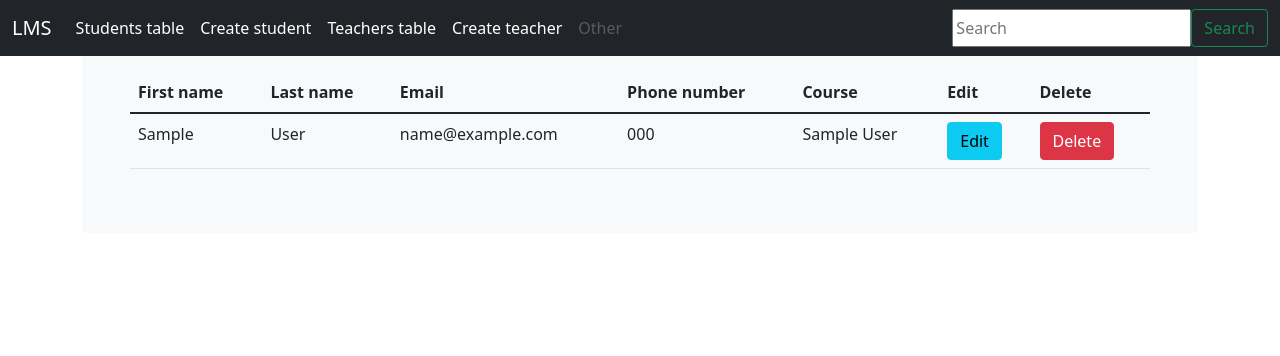
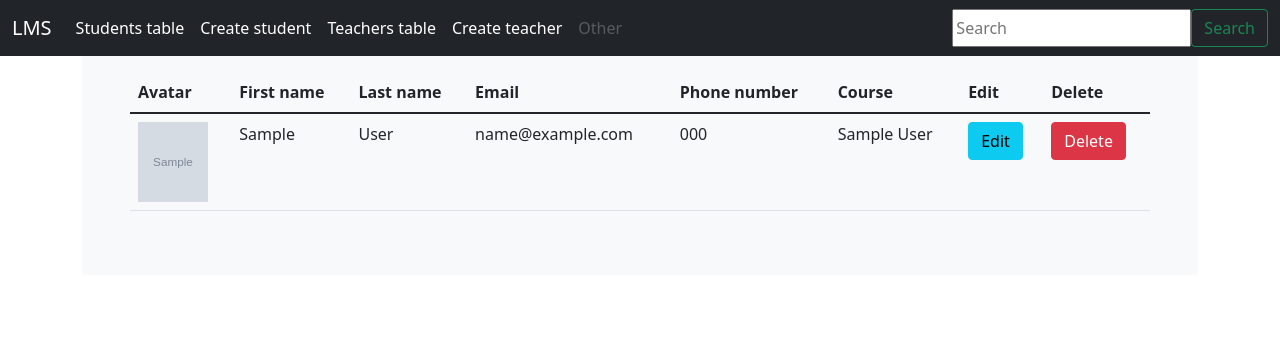
Before and after one commit to NastyaKolodezhnaya/django_lms, a Django app: template students/templates/show_students.html in a window 1280 px wide. Shown: the top 356 px of the page. Run offline with Django 3.2, Linux system fonts and the light colour scheme; the template is opened without the code that fills it: values that come from a table or form of the project are taken from there, others are empty; tables that the repository leaves empty hold one stand-in row (values such as "Sample post"); grey boxes marked "Sample" are stand-in pictures.

Commit message:
hw16, media

```diff
--- a/lms/settings.py
+++ b/lms/settings.py
@@ -136,3 +136,6 @@ STATIC_ROOT = os.path.join(BASE_DIR, 'staticfiles')
 DEFAULT_AUTO_FIELD = 'django.db.models.BigAutoField'
 
 CRISPY_TEMPLATE_PACK = "bootstrap4"
+
+MEDIA_URL = '/media/'
+MEDIA_ROOT = os.path.join(BASE_DIR, 'media')
--- a/students/forms.py
+++ b/students/forms.py
@@ -43,7 +43,7 @@ class PersonBaseForm(ModelForm):
 
 class StudentCreateForm(PersonBaseForm):
     class Meta(PersonBaseForm.Meta):
-        fields = ["first_name", "last_name", "email", "phone_number", "birthdate", 'course']
+        fields = ["first_name", "last_name", "email", "phone_number", "birthdate", 'course', 'avatar']
 
 
 class TeacherCreateForm(PersonBaseForm):
--- a/students/models.py
+++ b/students/models.py
@@ -35,6 +35,7 @@ class Person(models.Model):
 class Student(Person):
     id = models.UUIDField(primary_key=True, unique=True, default=uuid.uuid4, editable=False)
     birthdate = models.DateField(null=True, default=datetime.date.today, validators=[older_than_18])
+    avatar = models.ImageField(upload_to='media', null=True)
 
     course = models.ForeignKey(
         "students.Course", null=True, related_name="students", on_delete=models.SET_NULL
--- a/students/templates/show_students.html
+++ b/students/templates/show_students.html
@@ -5,6 +5,7 @@
 <table class="table">
   <thead>
     <tr>
+      <th scope="col">Avatar</th>
       <th scope="col">First name</th>
       <th scope="col">Last name</th>
       <th scope="col">Email</th>
@@ -18,6 +19,9 @@
   <tbody>
     {% for student in students_list %}
         <tr>
+          <td>
+            <img src="http://127.0.0.1:8000/{{ student.avatar }}" width="70" height="80" >
+          </td>
           <td>{{ student.first_name }}</td>
           <td>{{ student.last_name }}</td>
           <td>{{ student.email }}</td>
--- a/students/urls.py
+++ b/students/urls.py
@@ -17,6 +17,8 @@ from django.urls import path
 from students.views import get_students, create_student, update_student, delete_student, create_teacher, get_teachers
 from students.views import handle_error_404
 from django.conf.urls import handler404
+from django.conf.urls.static import static
+from django.conf import settings
 
 
 app_name = 'students'
@@ -28,6 +30,6 @@ urlpatterns = [
     path('delete/<pk>/', delete_student, name='delete'),
     path('teachers', get_teachers, name='teachers'),
     path('create-teacher/', create_teacher, name='create-teacher')
-]
+]+ static(settings.MEDIA_URL, document_root=settings.MEDIA_ROOT)
 
 handler404 = 'students.views.handle_error_404'
```
Also changed, not shown: media/media/IMG_15789.jpg (added), 2 other files.
